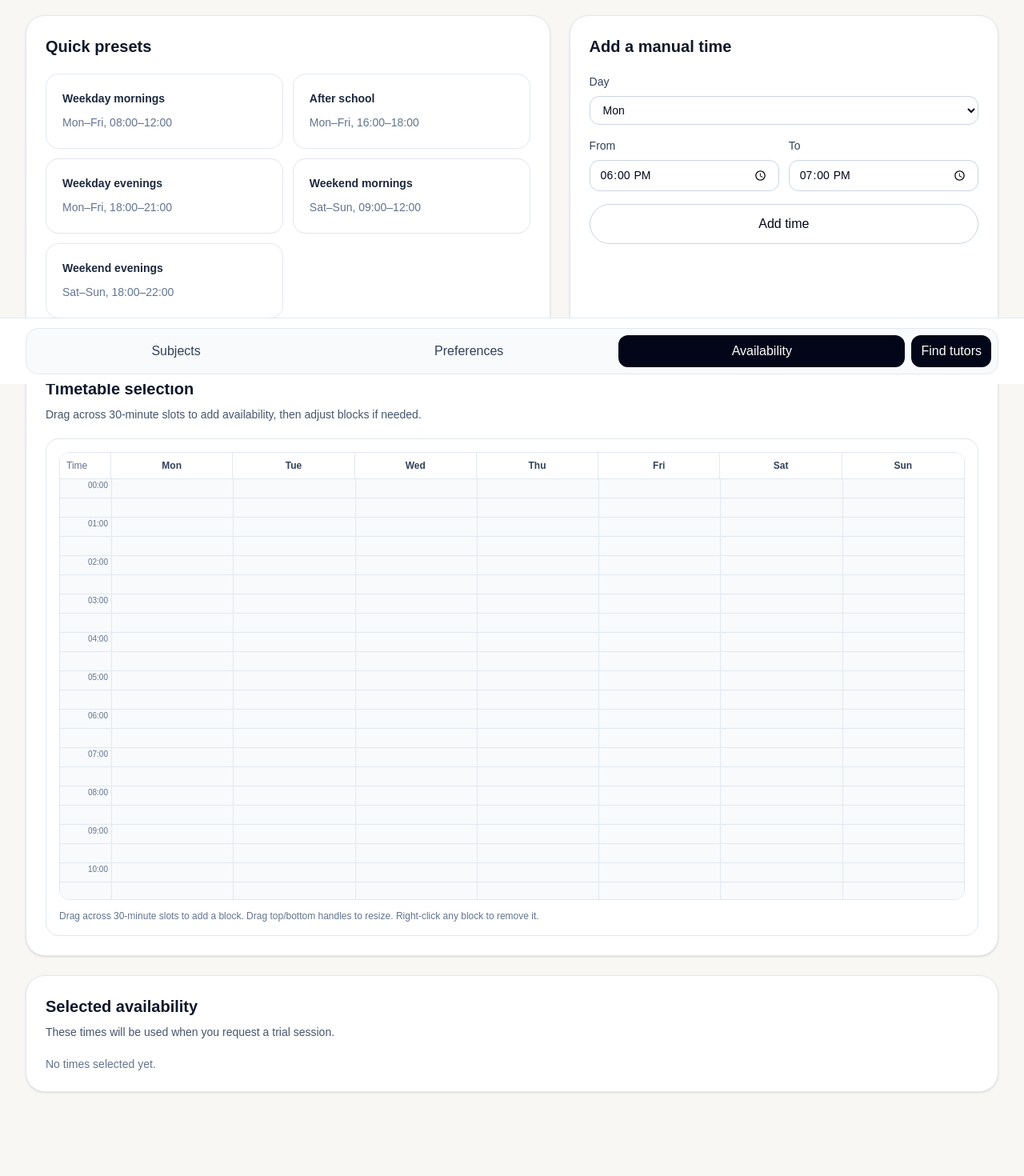
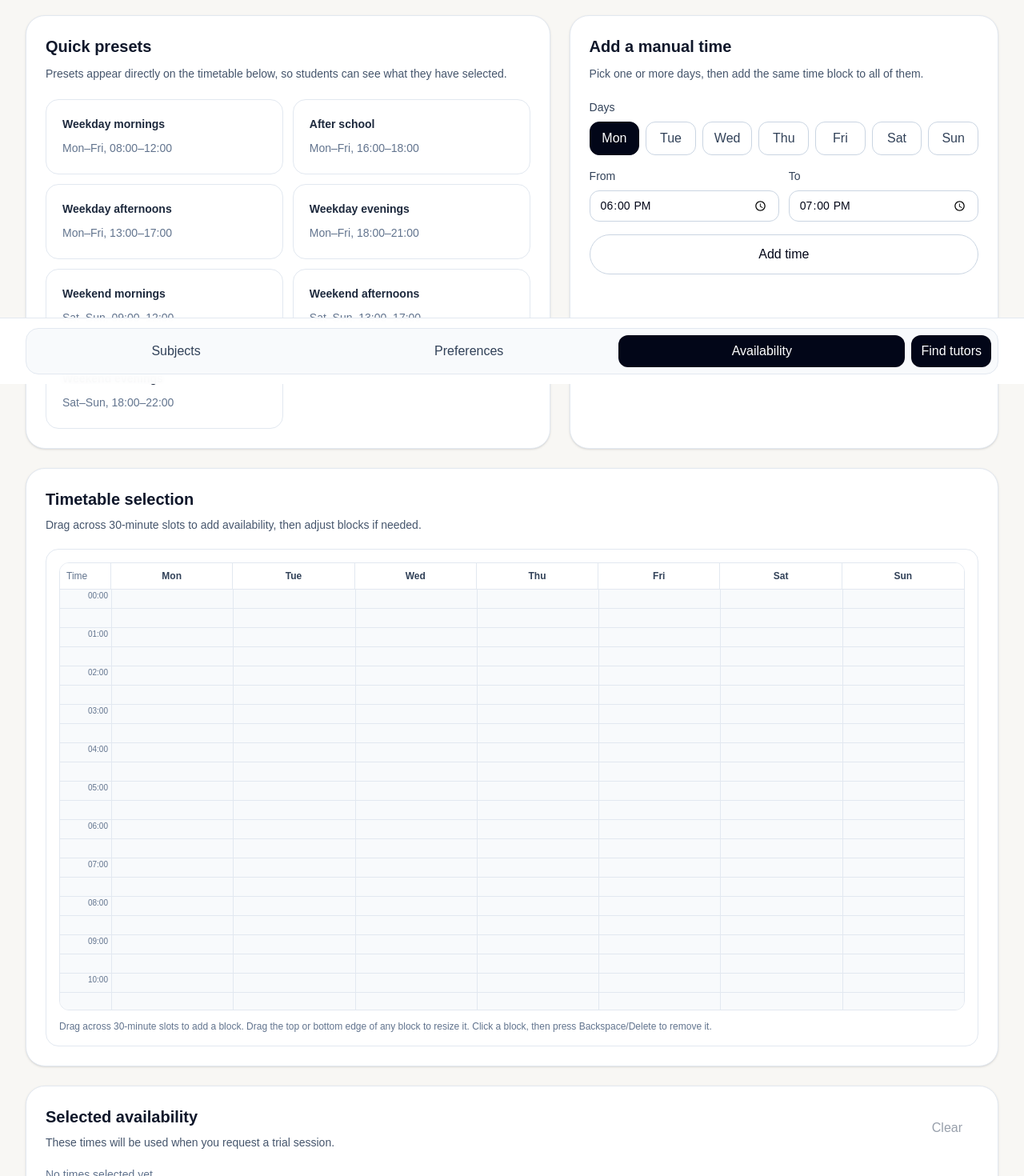
Before and after one commit to LogicGate-Admissions/tutoring-website, a Next.js app in the folder frontend/: page /student/onboarding/availability in a window 1280 px wide. Shown: the part 320-1790 px from the top of the page at 80% size. Built offline with nearby package versions, Linux system fonts and the light colour scheme.

Commit message:
feat(student onboarding availability): afternoon presets, show preset on grid, use backspace to delete [tus24]

```diff
--- a/frontend/src/domains/students/learning-profile/components/StudentAvailabilityGrid.tsx
+++ b/frontend/src/domains/students/learning-profile/components/StudentAvailabilityGrid.tsx
@@ -1,6 +1,6 @@
 'use client';
 
-import { MouseEvent, useMemo, useRef, useState } from 'react';
+import { MouseEvent, useEffect, useMemo, useRef, useState } from 'react';
 import { DAYS } from '@/domains/students/learning-profile/constants/learningProfileOptions';
 import type {
   Day,
@@ -18,7 +18,7 @@ type StudentAvailabilityGridProps = {
   selectedBlockId: string | null;
   onSelectBlock: (blockId: string) => void;
   onAddTimeRange: (day: Day, from: string, to: string) => void;
-  onDeleteBlock: (blockId: string) => void;
+  onDeleteBlock: (block: TimeBlock) => void;
   onResizeBlock: (blockId: string, from: string, to: string) => void;
 };
 
@@ -65,6 +65,21 @@ function normaliseRange(start: number, end: number) {
   };
 }
 
+function eventStartedInsideFormControl(event: globalThis.KeyboardEvent) {
+  const target = event.target as HTMLElement | null;
+
+  return Boolean(
+    target?.closest('input, textarea, select, [contenteditable="true"]')
+  );
+}
+
+/**
+ * Interactive weekly availability grid.
+ *
+ * Preset and manual blocks are both rendered so quick presets visibly appear
+ * on the timetable. Only manual blocks can be resized, but any selected block
+ * can be removed with Backspace/Delete.
+ */
 export function StudentAvailabilityGrid({
   blocks,
   selectedBlockId,
@@ -89,6 +104,26 @@ export function StudentAvailabilityGrid({
     );
   }, [blocks, resizeDraft]);
 
+  useEffect(() => {
+    function handleKeyDown(event: globalThis.KeyboardEvent) {
+      if (eventStartedInsideFormControl(event)) return;
+      if (event.key !== 'Backspace' && event.key !== 'Delete') return;
+      if (!selectedBlockId) return;
+
+      const selectedBlock = visibleBlocks.find(
+        (block) => block.id === selectedBlockId
+      );
+
+      if (!selectedBlock) return;
+
+      event.preventDefault();
+      onDeleteBlock(selectedBlock);
+    }
+
+    window.addEventListener('keydown', handleKeyDown);
+    return () => window.removeEventListener('keydown', handleKeyDown);
+  }, [onDeleteBlock, selectedBlockId, visibleBlocks]);
+
   const createDraftBlock = dragCreate
     ? {
         id: 'draft-create',
@@ -98,7 +133,10 @@ export function StudentAvailabilityGrid({
       }
     : null;
 
-  function getMinutesFromMouse(day: Day, event: MouseEvent | globalThis.MouseEvent) {
+  function getMinutesFromMouse(
+    day: Day,
+    event: MouseEvent | globalThis.MouseEvent
+  ) {
     const dayColumn = dayColumnRefs.current[day];
 
     if (!dayColumn) {
@@ -147,7 +185,10 @@ export function StudentAvailabilityGrid({
 
   function handleMouseUp() {
     if (dragCreate) {
-      const range = normaliseRange(dragCreate.startMinutes, dragCreate.endMinutes);
+      const range = normaliseRange(
+        dragCreate.startMinutes,
+        dragCreate.endMinutes
+      );
       onAddTimeRange(dragCreate.day, range.from, range.to);
       setDragCreate(null);
     }
@@ -272,22 +313,27 @@ export function StudentAvailabilityGrid({
                 />
               ))}
 
-              {[...visibleBlocks, ...(createDraftBlock?.day === day ? [createDraftBlock] : [])]
+              {[
+                ...visibleBlocks,
+                ...(createDraftBlock?.day === day ? [createDraftBlock] : []),
+              ]
                 .filter((block) => block.day === day)
                 .map((block) => {
                   const isDraft = block.id === 'draft-create';
                   const selected = block.id === selectedBlockId || isDraft;
+                  const canResize = !isDraft;
 
                   return (
                     <button
                       key={block.id}
                       type="button"
                       onClick={() => !isDraft && onSelectBlock(block.id)}
-                      onContextMenu={(event) => {
-                        event.preventDefault();
+                      onKeyDown={(event) => {
+                        if (isDraft) return;
 
-                        if (!isDraft) {
-                          onDeleteBlock(block.id);
+                        if (event.key === 'Backspace' || event.key === 'Delete') {
+                          event.preventDefault();
+                          onDeleteBlock(block);
                         }
                       }}
                       style={blockStyle(block)}
@@ -297,9 +343,11 @@ export function StudentAvailabilityGrid({
                           : 'bg-slate-100 text-slate-900 hover:bg-slate-200'
                       }`}
                     >
-                      {!isDraft && (
+                      {canResize && (
                         <span
-                          onMouseDown={(event) => startResize(block, 'top', event)}
+                          onMouseDown={(event) =>
+                            startResize(block, 'top', event)
+                          }
                           className="absolute left-1 right-1 top-0 h-1.5 cursor-ns-resize rounded-full bg-slate-900/20"
                         />
                       )}
@@ -308,9 +356,11 @@ export function StudentAvailabilityGrid({
                         {block.from}–{block.to}
                       </span>
 
-                      {!isDraft && (
+                      {canResize && (
                         <span
-                          onMouseDown={(event) => startResize(block, 'bottom', event)}
+                          onMouseDown={(event) =>
+                            startResize(block, 'bottom', event)
+                          }
                           className="absolute bottom-0 left-1 right-1 h-1.5 cursor-ns-resize rounded-full bg-slate-900/20"
                         />
                       )}
@@ -323,8 +373,8 @@ export function StudentAvailabilityGrid({
       </div>
 
       <p className="mt-3 text-xs text-slate-500">
-        Drag across 30-minute slots to add a block. Drag top/bottom handles to resize.
-        Right-click any block to remove it.
+        Drag across 30-minute slots to add a block. Drag the top or bottom edge of
+        any block to resize it. Click a block, then press Backspace/Delete to remove it.
       </p>
     </div>
   );
--- a/frontend/src/domains/students/learning-profile/components/StudentAvailabilityStep.tsx
+++ b/frontend/src/domains/students/learning-profile/components/StudentAvailabilityStep.tsx
@@ -7,6 +7,7 @@ import { Button } from '@/shared/components/Button';
 import { Card } from '@/shared/components/Card';
 import { Container } from '@/shared/components/Container';
 import { PageHeader } from '@/shared/components/PageHeader';
+import { cn } from '@/shared/utils/cn';
 import { OptionCard } from '@/domains/students/learning-profile/components/OptionCard';
 import { StudentAvailabilityGrid } from '@/domains/students/learning-profile/components/StudentAvailabilityGrid';
 import { StudentOnboardingSectionBar } from '@/domains/students/learning-profile/components/StudentOnboardingSectionBar';
@@ -16,6 +17,7 @@ import {
 } from '@/domains/students/learning-profile/constants/learningProfileOptions';
 import {
   blockFullyContains,
+  blockTouchesOrOverlaps,
   createManualTimeBlock,
   mergeTimeBlocks,
   timeBlockLabel,
@@ -30,15 +32,6 @@ import type {
   TimeBlock,
 } from '@/domains/students/learning-profile/types/learningProfile';
 
-/**
- * Checks whether a saved/merged time block fully covers another time block.
- *
- * Example:
- * saved block:  Mon 16:00–21:00
- * preset block: Mon 16:00–18:00
- *
- * This returns true because the saved block contains the preset block.
- */
 function blockCoversBlock(savedBlock: TimeBlock, targetBlock: TimeBlock) {
   if (savedBlock.day !== targetBlock.day) return false;
 
@@ -48,13 +41,6 @@ function blockCoversBlock(savedBlock: TimeBlock, targetBlock: TimeBlock) {
   );
 }
 
-/**
- * Works out which preset cards should appear selected when the page loads.
- *
- * This is deliberately based on time coverage, not exact block equality.
- * That means presets stay highlighted even when neighbouring times have
- * been merged into one larger availability block.
- */
 function getInitialSelectedPresetIds(savedAvailability: TimeBlock[]) {
   return AVAILABILITY_PRESETS.filter((preset) =>
     preset.blocks.every((presetBlock) =>
@@ -68,11 +54,9 @@ function getInitialSelectedPresetIds(savedAvailability: TimeBlock[]) {
 /**
  * Final student onboarding step.
  *
- * The important idea here is that selected preset cards and selected
- * availability blocks are not exactly the same thing.
- *
- * Preset cards need to stay highlighted.
- * Availability blocks need to stay readable, so overlapping times are merged.
+ * Presets and manual times are kept as separate pieces of state so preset
+ * cards can stay highlighted while the saved availability remains a clean,
+ * merged list of blocks.
  */
 export function StudentAvailabilityStep() {
   const storedProfile = getStoredLearningProfile();
@@ -86,8 +70,7 @@ export function StudentAvailabilityStep() {
   );
 
   const [selectedBlockId, setSelectedBlockId] = useState<string | null>(null);
-
-  const [manualDay, setManualDay] = useState<Day>('Mon');
+  const [manualDays, setManualDays] = useState<Day[]>(['Mon']);
   const [manualFrom, setManualFrom] = useState('18:00');
   const [manualTo, setManualTo] = useState('19:00');
 
@@ -111,20 +94,29 @@ export function StudentAvailabilityStep() {
     });
   }
 
-  function addManualBlock() {
+  function toggleManualDay(day: Day) {
+    setManualDays((currentDays) => {
+      if (currentDays.includes(day)) {
+        return currentDays.filter((item) => item !== day);
+      }
+
+      return [...currentDays, day];
+    });
+  }
+
+  function addManualBlocks() {
+    if (manualDays.length === 0) return;
     if (timeToMinutes(manualFrom) >= timeToMinutes(manualTo)) return;
 
-    const newManualBlock = createManualTimeBlock(
-      manualDay,
-      manualFrom,
-      manualTo
+    const newManualBlocks = manualDays.map((day) =>
+      createManualTimeBlock(day, manualFrom, manualTo)
     );
 
     setCustomBlocks((currentBlocks) =>
-      mergeTimeBlocks([...currentBlocks, newManualBlock])
+      mergeTimeBlocks([...currentBlocks, ...newManualBlocks])
     );
 
-    setSelectedBlockId(newManualBlock.id);
+    setSelectedBlockId(newManualBlocks.at(-1)?.id ?? null);
   }
 
   function addGridRange(day: Day, from: string, to: string) {
@@ -137,52 +129,119 @@ export function StudentAvailabilityStep() {
     setSelectedBlockId(newManualBlock.id);
   }
 
-  function resizeCustomBlock(blockId: string, from: string, to: string) {
+  function resizeAvailabilityBlock(blockId: string, from: string, to: string) {
+    const blockToResize = availability.find((block) => block.id === blockId);
+
+    if (!blockToResize) return;
+
+    const customBlockToResize = customBlocks.find(
+      (block) => block.id === blockId
+    );
+
+    /**
+     * Normal manual block resize:
+     * update the existing manual block.
+     */
+    if (customBlockToResize) {
       setCustomBlocks((currentBlocks) => {
-      const blockToResize = currentBlocks.find((block) => block.id === blockId);
-
-      if (!blockToResize) {
-        return currentBlocks;
-      }
-
         const resizedBlock: TimeBlock = {
-        ...blockToResize,
+          ...customBlockToResize,
           from,
           to,
         };
 
-      const otherBlocks = currentBlocks.filter((block) => block.id !== blockId);
+        const otherBlocks = currentBlocks.filter(
+          (block) => block.id !== blockId
+        );
 
         return mergeTimeBlocks([...otherBlocks, resizedBlock]);
       });
+
+      return;
     }
 
-  function deleteCustomBlock(blockId: string) {
-    setCustomBlocks((currentBlocks) =>
-      currentBlocks.filter((block) => block.id !== blockId)
-    );
-
-    setSelectedBlockId((currentSelectedBlockId) =>
-      currentSelectedBlockId === blockId ? null : currentSelectedBlockId
-    );
-  }
-
-  function removeBlock(blockToRemove: TimeBlock) {
-    setCustomBlocks((currentBlocks) =>
-      currentBlocks.filter((block) => !blockFullyContains(blockToRemove, block))
+    /**
+     * Preset block resize:
+     * convert the resized preset into a manual block.
+     *
+     * This is important because a preset is generated from the preset card.
+     * Once the user edits it manually, it should become custom availability.
+     */
+    const resizedManualBlock = createManualTimeBlock(
+      blockToResize.day,
+      from,
+      to
     );
 
     setSelectedPresetIds((currentPresetIds) =>
       currentPresetIds.filter((presetId) => {
         const preset = AVAILABILITY_PRESETS.find((item) => item.id === presetId);
+
         if (!preset) return false;
 
         return !preset.blocks.every((presetBlock) =>
-          blockCoversBlock(blockToRemove, presetBlock)
+          blockCoversBlock(blockToResize, presetBlock)
         );
       })
     );
 
+    setCustomBlocks((currentBlocks) =>
+      mergeTimeBlocks([
+        ...currentBlocks.filter(
+          (block) => !blockFullyContains(blockToResize, block)
+        ),
+        resizedManualBlock,
+      ])
+    );
+
+    setSelectedBlockId(resizedManualBlock.id);
+  }
+
+  function removeBlock(blockToRemove: TimeBlock) {
+    const affectedPresets = AVAILABILITY_PRESETS.filter((preset) =>
+      selectedPresetIds.includes(preset.id)
+    ).filter((preset) =>
+      preset.blocks.some((presetBlock) =>
+        blockTouchesOrOverlaps(blockToRemove, presetBlock)
+      )
+    );
+
+    const affectedPresetIds = affectedPresets.map((preset) => preset.id);
+
+    /**
+     * Presets are generated from the selected preset cards.
+     *
+     * If the user deletes one visible block from the grid, we remove any
+     * preset that contributed to that block. For multi-day presets, we add
+     * back the unaffected days as manual blocks so only the deleted visible
+     * block disappears.
+     */
+    const unaffectedPresetBlocks = affectedPresets
+      .flatMap((preset) => preset.blocks)
+      .filter((presetBlock) => !blockFullyContains(blockToRemove, presetBlock))
+      .map((presetBlock) =>
+        createManualTimeBlock(presetBlock.day, presetBlock.from, presetBlock.to)
+      );
+
+    setSelectedPresetIds((currentPresetIds) =>
+      currentPresetIds.filter((presetId) => !affectedPresetIds.includes(presetId))
+    );
+
+    setCustomBlocks((currentBlocks) =>
+      mergeTimeBlocks([
+        ...currentBlocks.filter(
+          (customBlock) => !blockFullyContains(blockToRemove, customBlock)
+        ),
+        ...unaffectedPresetBlocks,
+      ])
+    );
+
+    setSelectedBlockId(null);
+  }
+
+  function clearAvailability() {
+    setSelectedPresetIds([]);
+    setCustomBlocks([]);
     setSelectedBlockId(null);
   }
 
@@ -205,6 +264,10 @@ export function StudentAvailabilityStep() {
       <Container className="grid gap-6 py-10 pb-28 lg:grid-cols-[1.1fr_0.9fr]">
         <Card>
           <h2 className="text-xl font-semibold">Quick presets</h2>
+          <p className="mt-2 text-sm leading-6 text-slate-600">
+            Presets appear directly on the timetable below, so students can see
+            what they have selected.
+          </p>
 
           <div className="mt-5 grid gap-3 sm:grid-cols-2">
             {AVAILABILITY_PRESETS.map((preset) => (
@@ -221,22 +284,36 @@ export function StudentAvailabilityStep() {
 
         <Card>
           <h2 className="text-xl font-semibold">Add a manual time</h2>
+          <p className="mt-2 text-sm leading-6 text-slate-600">
+            Pick one or more days, then add the same time block to all of them.
+          </p>
 
           <div className="mt-5 grid gap-4">
-            <label className="grid gap-2 text-sm font-medium text-slate-700">
-              Day
-              <select
-                value={manualDay}
-                onChange={(event) => setManualDay(event.target.value as Day)}
-                className="rounded-xl border border-slate-300 bg-white px-3 py-2 text-slate-950"
+            <div>
+              <p className="text-sm font-medium text-slate-700">Days</p>
+
+              <div className="mt-2 grid grid-cols-7 gap-2">
+                {DAYS.map((day) => {
+                  const selected = manualDays.includes(day);
+
+                  return (
+                    <button
+                      key={day}
+                      type="button"
+                      onClick={() => toggleManualDay(day)}
+                      className={cn(
+                        'rounded-xl border px-2 py-2 text-sm font-medium transition',
+                        selected
+                          ? 'border-slate-950 bg-slate-950 text-white'
+                          : 'border-slate-300 bg-white text-slate-700 hover:border-slate-500'
+                      )}
                     >
-                {DAYS.map((day) => (
-                  <option key={day} value={day}>
                       {day}
-                  </option>
-                ))}
-              </select>
-            </label>
+                    </button>
+                  );
+                })}
+              </div>
+            </div>
 
             <div className="grid grid-cols-2 gap-3">
               <label className="grid gap-2 text-sm font-medium text-slate-700">
@@ -260,7 +337,11 @@ export function StudentAvailabilityStep() {
               </label>
             </div>
 
-            <Button variant="secondary" onClick={addManualBlock}>
+            <Button
+              variant="secondary"
+              disabled={manualDays.length === 0}
+              onClick={addManualBlocks}
+            >
               Add time
             </Button>
           </div>
@@ -269,17 +350,18 @@ export function StudentAvailabilityStep() {
         <Card className="lg:col-span-2">
           <h2 className="text-xl font-semibold">Timetable selection</h2>
           <p className="mt-2 text-sm text-slate-600">
-            Drag across 30-minute slots to add availability, then adjust blocks if needed.
+            Drag across 30-minute slots to add availability, then adjust blocks
+            if needed.
           </p>
 
           <div className="mt-5">
             <StudentAvailabilityGrid
-              blocks={customBlocks}
+              blocks={availability}
               selectedBlockId={selectedBlockId}
               onSelectBlock={setSelectedBlockId}
               onAddTimeRange={addGridRange}
-              onDeleteBlock={deleteCustomBlock}
-              onResizeBlock={resizeCustomBlock}
+              onDeleteBlock={removeBlock}
+              onResizeBlock={resizeAvailabilityBlock}
             />
           </div>
         </Card>
@@ -292,6 +374,15 @@ export function StudentAvailabilityStep() {
                 These times will be used when you request a trial session.
               </p>
             </div>
+
+            <Button
+              variant="ghost"
+              disabled={availability.length === 0}
+              onClick={clearAvailability}
+              className="w-fit px-4 py-2"
+            >
+              Clear
+            </Button>
           </div>
 
           <div className="mt-5 flex flex-wrap gap-2">
--- a/frontend/src/domains/students/learning-profile/constants/learningProfileOptions.ts
+++ b/frontend/src/domains/students/learning-profile/constants/learningProfileOptions.ts
@@ -151,6 +151,14 @@ export const AVAILABILITY_PRESETS = [
     ),
   },
   {
+    id: 'weekday-afternoons',
+    label: 'Weekday afternoons',
+    description: 'Mon–Fri, 13:00–17:00',
+    blocks: ['Mon', 'Tue', 'Wed', 'Thu', 'Fri'].map((day) =>
+      presetBlock('weekday-afternoons', day as Day, '13:00', '17:00')
+    ),
+  },
+  {
     id: 'weekday-evenings',
     label: 'Weekday evenings',
     description: 'Mon–Fri, 18:00–21:00',
@@ -164,6 +172,14 @@ export const AVAILABILITY_PRESETS = [
     description: 'Sat–Sun, 09:00–12:00',
     blocks: ['Sat', 'Sun'].map((day) =>
       presetBlock('weekend-mornings', day as Day, '09:00', '12:00')
+    ),
+  },
+  {
+    id: 'weekend-afternoons',
+    label: 'Weekend afternoons',
+    description: 'Sat–Sun, 13:00–17:00',
+    blocks: ['Sat', 'Sun'].map((day) =>
+      presetBlock('weekend-afternoons', day as Day, '13:00', '17:00')
     ),
   },
   {
--- a/frontend/src/domains/students/learning-profile/utils/timeBlocks.ts
+++ b/frontend/src/domains/students/learning-profile/utils/timeBlocks.ts
@@ -82,8 +82,24 @@ export function mergeTimeBlocks(blocks: TimeBlock[]) {
         ...mergedBlocks.slice(0, -1),
         {
           ...lastBlock,
-          from: timeToMinutes(lastBlock.from) <= timeToMinutes(block.from) ? lastBlock.from : block.from,
-          to: timeToMinutes(lastBlock.to) >= timeToMinutes(block.to) ? lastBlock.to : block.to,
+          from:
+            timeToMinutes(lastBlock.from) <= timeToMinutes(block.from)
+              ? lastBlock.from
+              : block.from,
+          to:
+            timeToMinutes(lastBlock.to) >= timeToMinutes(block.to)
+              ? lastBlock.to
+              : block.to,
+
+          /**
+           * If a manual block is merged with a preset block, treat the result
+           * as manual. Otherwise edited/extended availability can accidentally
+           * behave like a preset.
+           */
+          source:
+            lastBlock.source === 'manual' || block.source === 'manual'
+              ? 'manual'
+              : 'preset',
         },
       ];
     }, []);
```
Also changed, not shown: frontend/src/domains/tutors/tutor-discovery/utils/filterTutors.ts (+44 -27 lines). Lines whose indentation alone changed are shown as unchanged.
